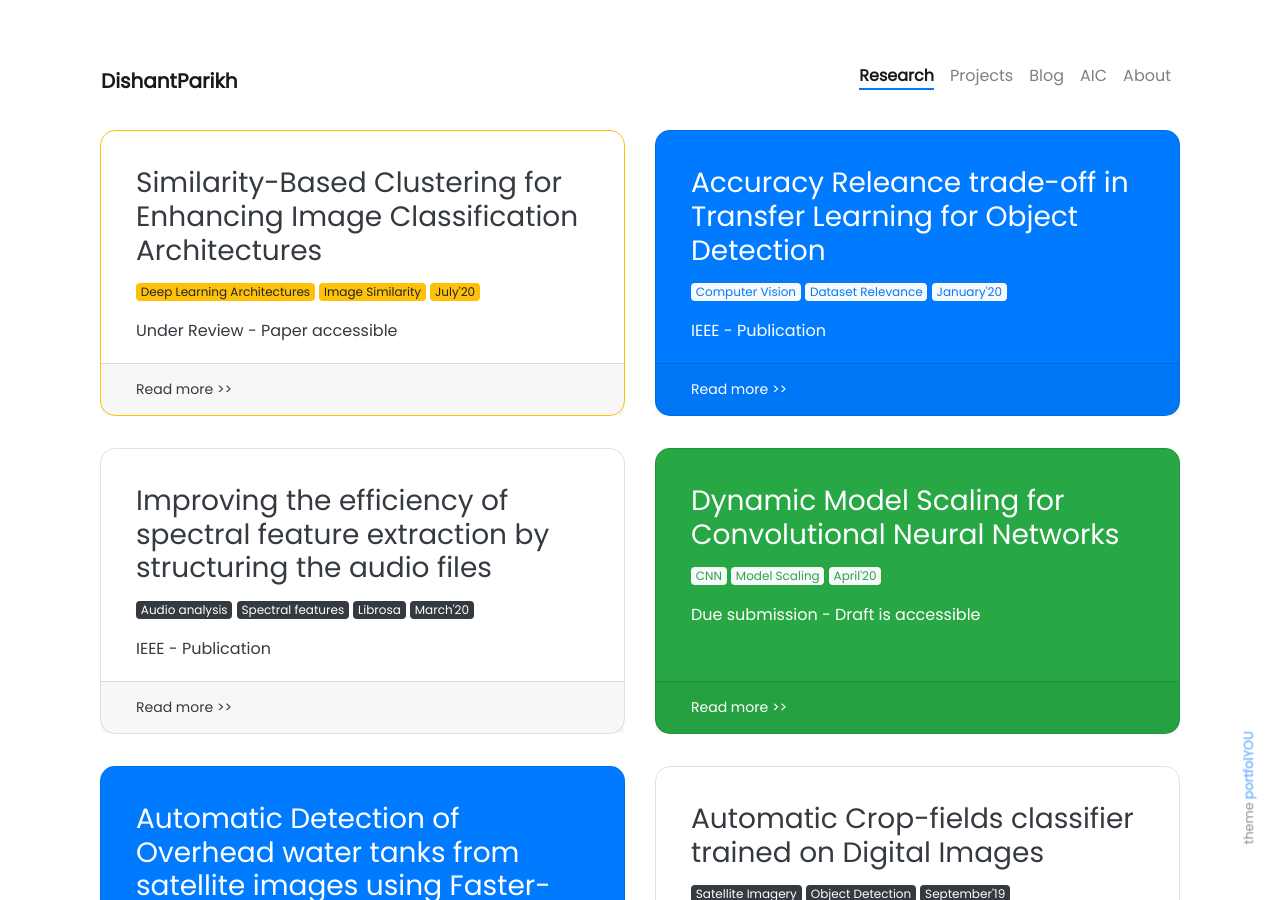
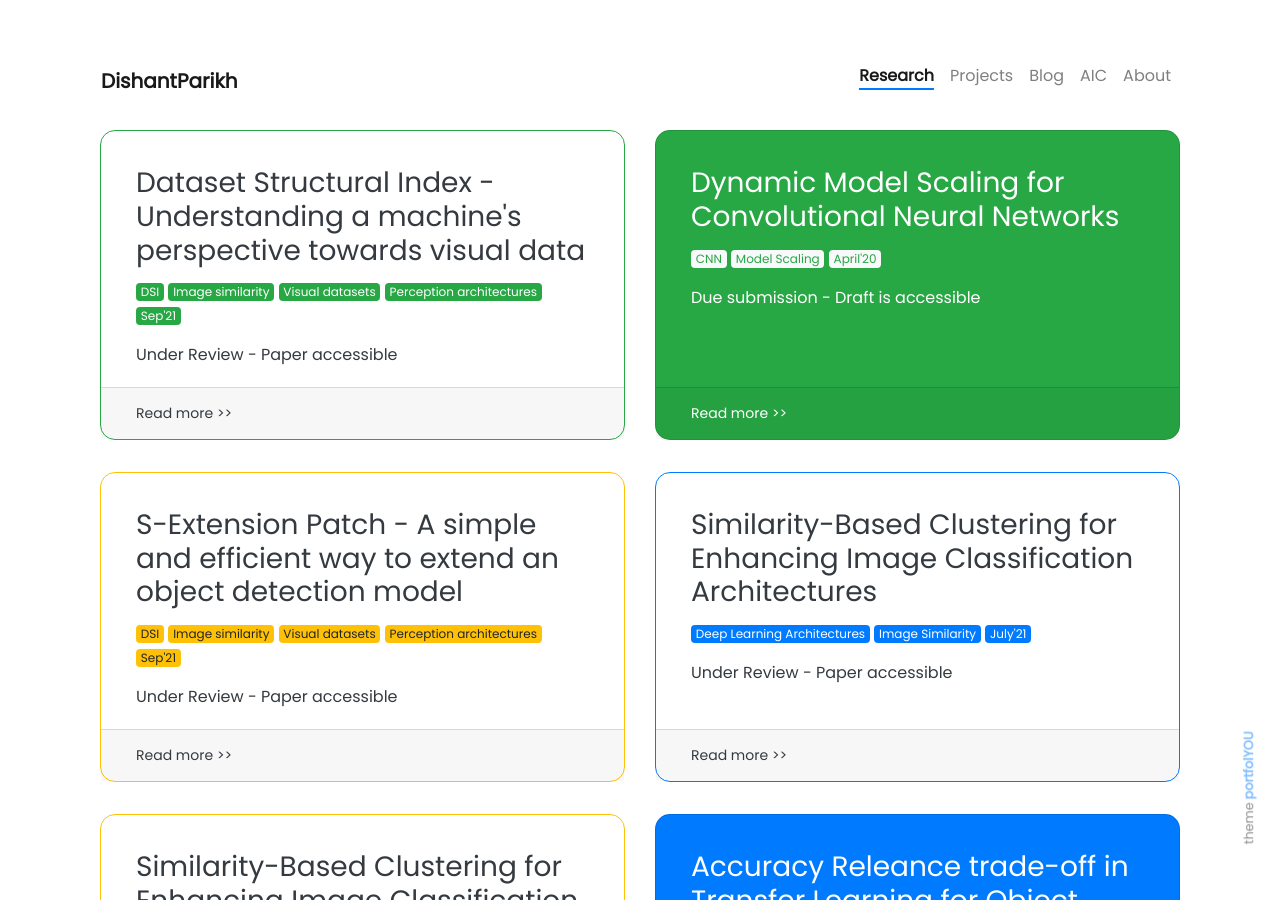
Before and after one commit to Dishant-P/dishant-p.github.io, a Jekyll site: the page built from pages/research.html, in a window 1280 px wide and 900 px high. Built offline with Jekyll 4.4.1, drawn with Linux system fonts in a browser that asks for light colours; nearby versions of some CDN libraries.

Commit message:
Added recent research

```diff
--- /dev/null
+++ b/_research/1-dataset-structural-index.md
@@ -0,0 +1,35 @@
+---
+title:  Dataset Structural Index - Understanding a machine's perspective towards visual data
+tags: [DSI, Image similarity, Visual datasets, Perception architectures, Sep'21]
+style:
+color: success
+description: Under Review - Paper accessible
+external_url:
+---
+
+
+# Dataset Structural Index: Understanding a machine's perspective towards visual data
+
+###### - _**Dishant Parikh**_
+
+<br>
+
+### Abstract
+>With advances in vision and perception architectures, we have realized that working with data is equally crucial, if not more, than the algorithms. Till today, we have trained machines based on our knowledge and perspective of the world. The entire concept of Dataset Structural Index(DSI) revolves around understanding a machine’s perspective of the dataset. With DSI, I show two meta values with which we can get more information over a visual dataset and use it to optimize data, create better architectures, and have an ability to guess which model would work best. These two values are the Variety contribution ratio and Similarity matrix. In the paper, I show many applications of DSI, one of which is how the same level of accuracy can be achieved with the same model architectures trained over less amount of data.
+
+<br>
+
+### Implications
+
+---
+
+DSI helps in making better decisions about the dataset choice and the model architecture to be used. DSI, when used effectively, can be a powerful tool in investigating the dataset and optimize it. DSI could be a new standard for visual datasets and a step further into data-centric approaches. The best thing about DSI is the simplicity of usage and the amount of information extracted from just two values for each class.
+
+1. To effectively assess the dataset before detailed analysis.
+2. To move around quickly from one dataset to another by getting a betterunderstanding as to which one to explore more, based on the applicationand resources available.
+3. To efficiently optimize a visual dataset according to the task at hand.
+4. To ease the decision-making process by giving a logical guess as to whichmodel would work best, given the DSI values.
+
+<p class="text-center">
+{% include elements/button.html link="#" text="Read full paper" %}
+</p>
--- /dev/null
+++ b/_research/2-s-e-patch.md
@@ -0,0 +1,29 @@
+---
+title:  S-Extension Patch - A simple and efficient way to extend an object detection model
+tags: [DSI, Image similarity, Visual datasets, Perception architectures, Sep'21]
+style:
+color: warning
+description: Under Review - Paper accessible
+external_url:
+---
+
+
+# S-Extension Patch: A simple and efficient way to extend an object detection model
+
+###### - _**Dishant Parikh**_
+
+<br>
+
+### Abstract
+>While building convolutional network-based systems, the toll it takes to train the network is something that cannot be ignored. In cases where we need to append additional capabilities to the existing model, the attention immediately goes towards retraining techniques. In this paper, I show how to leverage knowledge about the dataset to append the class faster while maintaining the speed of inference as well as the accuracies; while reducing the amount of time and data required. The method can extend a class in the existing object detection model in 1/10th of the time compared to the other existing methods. S-Extension patch not only offers faster training but also speed and ease of adaptation, as it can be appended to any existing system, given it fulfills the similarity threshold condition.
+<br>
+
+### Implications
+
+---
+
+In the case of object detectors, the problem of extending a model always exists, and it can be expensive for the company to wait for a period till the team appends the extension class to the system. The S-Extension patch provides an efficient way to extend the model and make sure that the system keeps running, with not just the same but better accuracy with the extension class appended to the existing model. The S-E patch solves the problem of ease of adaptation plus the cost of time-out for the industrial systems.
+
+<p class="text-center">
+{% include elements/button.html link="https://arxiv.org/abs/2110.02670" text="Read full paper" %}
+</p>
--- /dev/null
+++ b/_research/3-similarity-a-based.md
@@ -0,0 +1,35 @@
+---
+title:  Similarity-Based Clustering for Enhancing Image Classification Architectures
+tags: [Deep Learning Architectures, Image Similarity, July'21]
+style:
+color: primary
+description: Under Review - Paper accessible
+external_url:
+---
+
+
+# Similarity-Based Clustering for Enhancing Image Classification Architectures
+
+###### - _**Dishant Parikh**_
+
+<br>
+
+### Abstract
+>Convolutional networks are at the center of best-in-class computer vision applications for a wide assortment of undertakings. Since 2014, a profound amount of work began to make better convolutional architectures, yielding generous additions in different benchmarks. Albeit expanded model size and computational cost will, in general, mean prompt quality increases for most undertakings but, the architectures now need to have some additional information to increase the performance. I show evidence that with the amalgamation of content-based image similarity and deep learning models, we can provide the flow of information which can be used in making clustered learning possible. The paper shows how training of sub-dataset clusters not only reduces the cost of computation but also increases the speed of evaluating and tuning a model on the given dataset.
+
+<br>
+
+### Implications
+
+---
+
+With SBC-ICA, researchers can work with the following advantages:
+1. Evaluate models quickly.
+2. Faster convergence.
+3. Train with lower computational resources.
+4. Have an ability to build human-induced conditional model.
+5. Faster extensions.
+
+<p class="text-center">
+{% include elements/button.html link="https://arxiv.org/abs/2011.04728" text="Read full paper" %}
+</p>
```
Also changed, not shown: _research/10-dynamic-model-scaling.md (renamed from _research/4-dynamic-model-scaling.md, +1 -1 lines), _research/4-similarity-based clustering.md (renamed from _research/1-similarity-based clustering.md), _research/5-accuracy-relevance-tradeoff.md (renamed from _research/2-accuracy-relevance-tradeoff.md), _research/6-spectral-feature-extraction.md (renamed from _research/3-spectral-feature-extraction.md), _research/8-overhead-water-tanks.md (renamed from _research/5-overhead-water-tanks.md), _research/9-crop-detection.md (renamed from _research/6-crop-detection.md).
